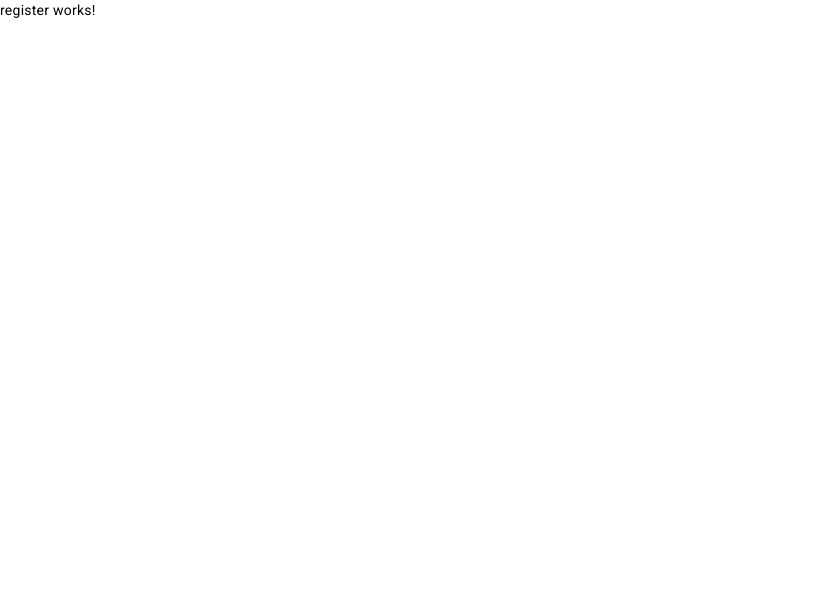
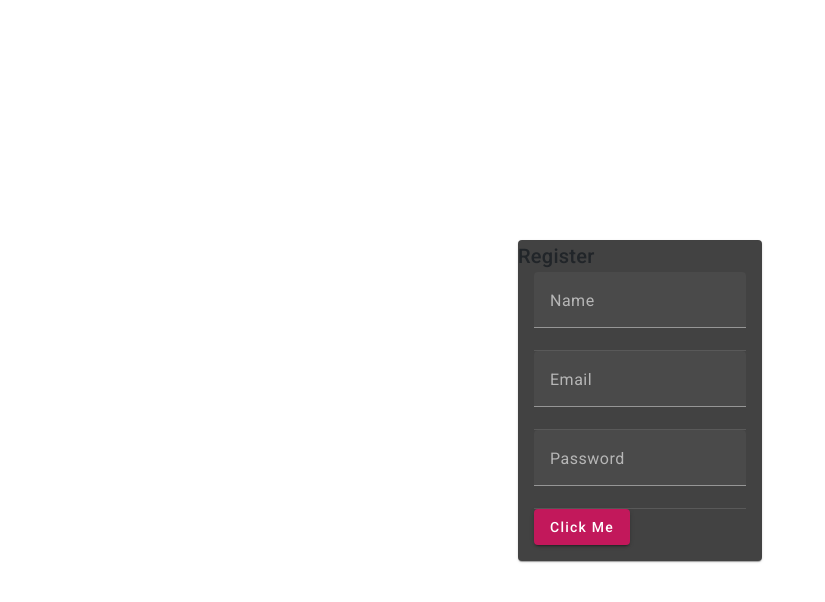
Before and after one commit to siddhraj-sinh/MinimalChatApp, an Angular app: page /register in a window 1280 px wide. Shown: the top 602 px of the page, without its empty margins (0-825 px from the left). Built offline with nearby package versions, Linux system fonts and the light colour scheme.

Commit message:
added registration page

```diff
--- a/package.json
+++ b/package.json
@@ -20,6 +20,7 @@
     "@angular/platform-browser": "^16.1.0",
     "@angular/platform-browser-dynamic": "^16.1.0",
     "@angular/router": "^16.1.0",
+    "bootstrap": "^5.3.0",
     "rxjs": "~7.8.0",
     "tslib": "^2.3.0",
     "zone.js": "~0.13.0"
--- a/src/app/app.module.ts
+++ b/src/app/app.module.ts
@@ -4,7 +4,7 @@ import { BrowserModule } from '@angular/platform-browser';
 import { AppRoutingModule } from './app-routing.module';
 import { AppComponent } from './app.component';
 import { BrowserAnimationsModule } from '@angular/platform-browser/animations';
-
+import {MatButtonModule} from '@angular/material/button';
 @NgModule({
   declarations: [
     AppComponent
@@ -12,7 +12,8 @@ import { BrowserAnimationsModule } from '@angular/platform-browser/animations';
   imports: [
     BrowserModule,
     AppRoutingModule,
-    BrowserAnimationsModule
+    BrowserAnimationsModule,
+    MatButtonModule
   ],
   providers: [],
   bootstrap: [AppComponent]
--- /dev/null
+++ b/src/app/material/material.module.ts
@@ -0,0 +1,26 @@
+import { NgModule } from '@angular/core';
+import { CommonModule } from '@angular/common';
+import {MatButtonModule} from '@angular/material/button';
+import {MatInputModule} from '@angular/material/input';
+import {MatFormFieldModule} from '@angular/material/form-field';
+import {MatCardModule} from '@angular/material/card';
+import {MatDividerModule} from '@angular/material/divider';
+@NgModule({
+  declarations: [],
+  imports: [
+    CommonModule,
+    MatButtonModule ,
+    MatInputModule,
+    MatFormFieldModule,
+    MatCardModule,
+    MatDividerModule
+  ],
+  exports:[
+    MatButtonModule,
+    MatInputModule,
+    MatFormFieldModule,
+    MatCardModule,
+    MatDividerModule
+  ]
+})
+export class MaterialModule { }
--- a/src/app/user/register/register.component.css
+++ b/src/app/user/register/register.component.css
@@ -0,0 +1,15 @@
+/* Add this CSS in your global styles file or component's style encapsulation */
+.form-content {
+    display: flex;
+    flex-direction: column;
+    align-items: center;
+  }
+  mat-card{
+    display: inline-block;
+  }
+  .container {
+    display: flex;
+    justify-content: center;
+    align-items: center;
+    height: 100vh;
+  }
--- a/src/app/user/register/register.component.html
+++ b/src/app/user/register/register.component.html
@@ -1 +1,34 @@
-<p>register works!</p>
+<div class="container">
+<mat-card>
+    <mat-card-title>
+        Register
+    </mat-card-title>
+    <mat-card-content>
+      <div class="form-content">
+        <form>
+          <mat-form-field>
+            <mat-label>Name</mat-label>
+            <input matInput type="text" placeholder="Enter Name" autocomplete="off" />
+          </mat-form-field>
+          <mat-divider></mat-divider>
+
+          <mat-form-field>
+            <mat-label>Email</mat-label>
+            <input matInput type="email" placeholder="Enter Email" autocomplete="off" />
+            <!-- You can add mat-error for validation errors if needed -->
+            <!-- <mat-error *ngIf="emailFormControl.hasError('required')">Email is <strong>required</strong></mat-error> -->
+          </mat-form-field>
+          <mat-divider></mat-divider>
+
+          <mat-form-field>
+            <mat-label>Password</mat-label>
+            <input matInput type="password" placeholder="Enter Password" autocomplete="off" />
+          </mat-form-field>
+          <mat-divider></mat-divider>
+
+          <button mat-raised-button color="primary">Click Me</button>
+        </form>
+      </div>
+    </mat-card-content>
+  </mat-card>
+</div>
--- a/src/app/user/register/register.component.ts
+++ b/src/app/user/register/register.component.ts
@@ -7,4 +7,8 @@ import { Component } from '@angular/core';
 })
 export class RegisterComponent {
 
+
+  // getControl(name:any):AbstractControl | null{
+  //   return this.signupForm.get(name);
+  // }
 }
--- a/src/app/user/user.module.ts
+++ b/src/app/user/user.module.ts
@@ -3,6 +3,7 @@ import { CommonModule } from '@angular/common';
 import { RegisterComponent } from './register/register.component';
 import { LoginComponent } from './login/login.component';
 import { RouterModule, Routes } from '@angular/router';
+import { MaterialModule } from '../material/material.module';
 
 
 const routes:Routes=[
@@ -20,6 +21,7 @@ const routes:Routes=[
   imports: [
     CommonModule,
     RouterModule.forChild(routes),
+    MaterialModule
   ]
 })
 export class UserModule { }
--- a/src/index.html
+++ b/src/index.html
@@ -9,6 +9,9 @@
   <link rel="preconnect" href="https://fonts.gstatic.com">
   <link href="https://fonts.googleapis.com/css2?family=Roboto:wght@300;400;500&display=swap" rel="stylesheet">
   <link href="https://fonts.googleapis.com/icon?family=Material+Icons" rel="stylesheet">
+  <script src="https://kit.fontawesome.com/386204c7f4.js" crossorigin="anonymous"></script>
+  <link href="https://cdn.jsdelivr.net/npm/bootstrap@5.3.0/dist/css/bootstrap.min.css" rel="stylesheet" integrity="sha384-9ndCyUaIbzAi2FUVXJi0CjmCapSmO7SnpJef0486qhLnuZ2cdeRhO02iuK6FUUVM" crossorigin="anonymous">
+  <script src="https://cdn.jsdelivr.net/npm/bootstrap@5.3.0/dist/js/bootstrap.bundle.min.js" integrity="sha384-geWF76RCwLtnZ8qwWowPQNguL3RmwHVBC9FhGdlKrxdiJJigb/j/68SIy3Te4Bkz" crossorigin="anonymous"></script>
 </head>
 <body class="mat-typography">
   <app-root></app-root>
--- a/src/styles.css
+++ b/src/styles.css
@@ -1,4 +1,6 @@
 /* You can add global styles to this file, and also import other style files */
 
 html, body { height: 100%; }
-body { margin: 0; font-family: Roboto, "Helvetica Neue", sans-serif; }
+body { margin: 0; font-family: Roboto, "Helvetica Neue", sans-serif;
+    /* background-color: #424242;  */
+}
```
Also changed, not shown: 1 other file (tests, documents, lock files or other folders).
